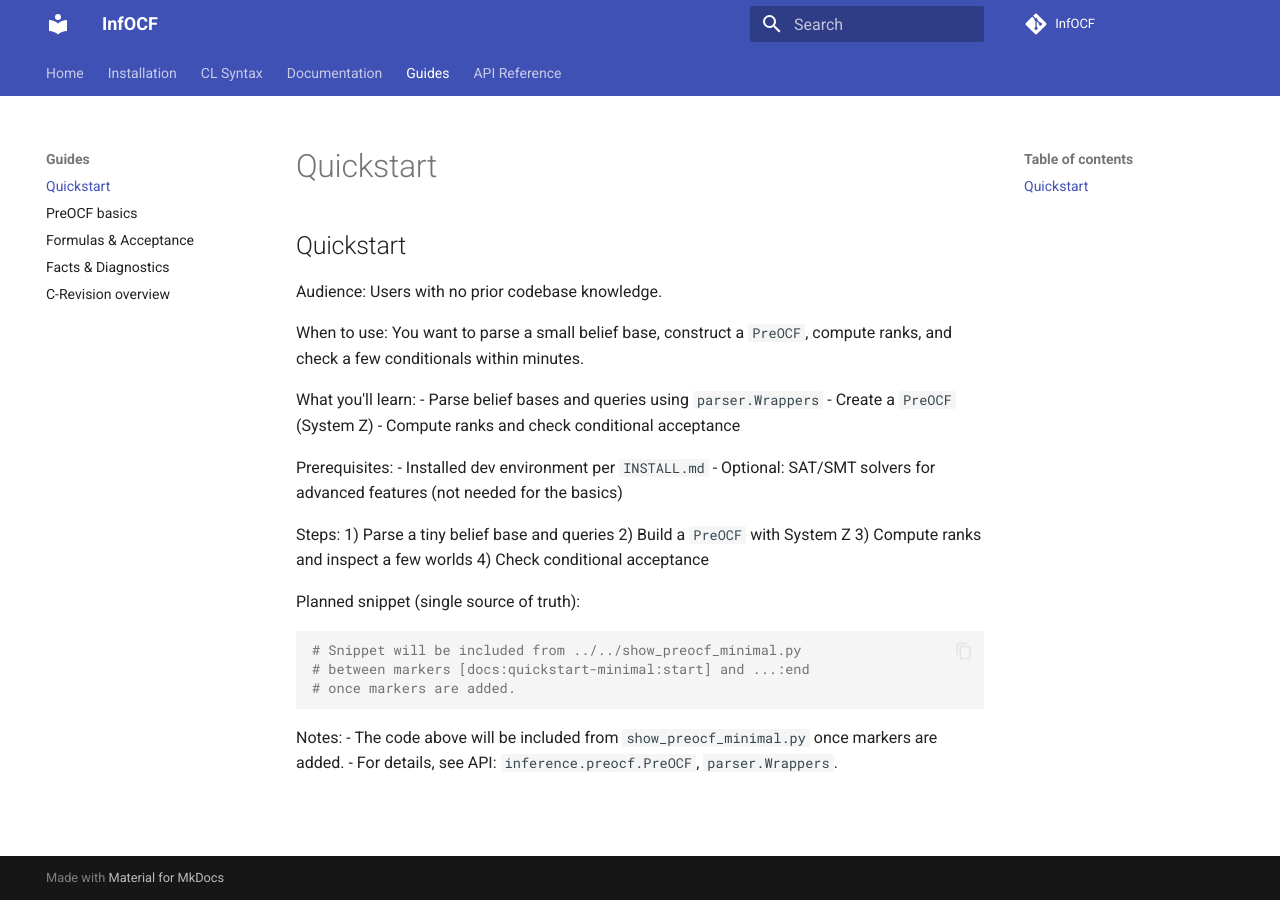
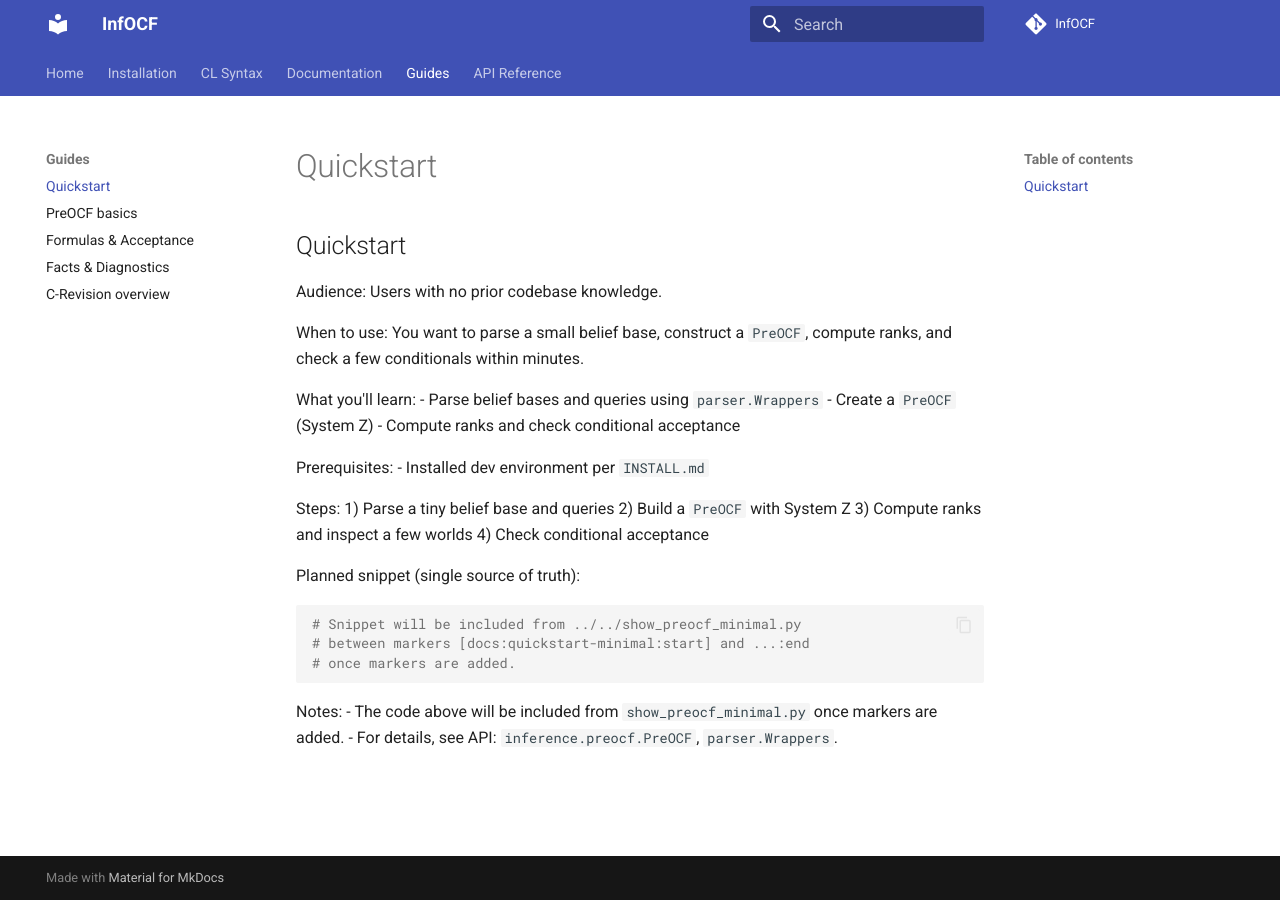
Before and after one commit to jonasphilipp/InfOCF, an MkDocs documentation site: the page built from docs/guides/quickstart.md, in a window 1280 px wide. Built offline with MkDocs 1.6.1 and Material for MkDocs 9.7.7, drawn with Linux system fonts in a browser that asks for light colours; comment, search, counter and statistics services are not loaded.

Commit message:
rm some redundant info

```diff
--- a/docs/guides/quickstart.md
+++ b/docs/guides/quickstart.md
@@ -11,7 +11,6 @@ What you'll learn:
 
 Prerequisites:
 - Installed dev environment per `INSTALL.md`
-- Optional: SAT/SMT solvers for advanced features (not needed for the basics)
 
 Steps:
 1) Parse a tiny belief base and queries
```
